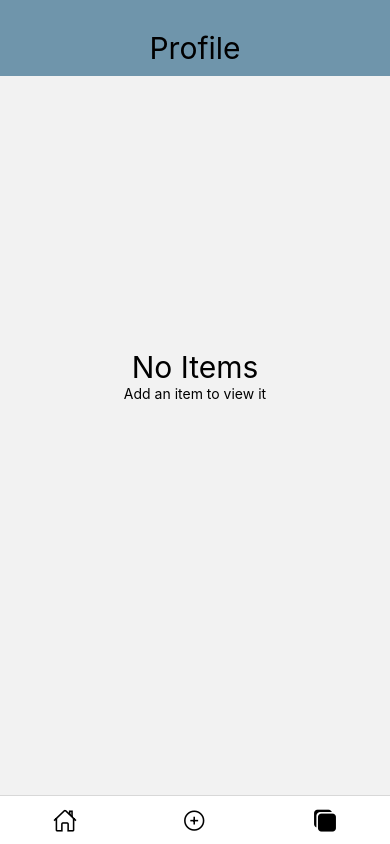
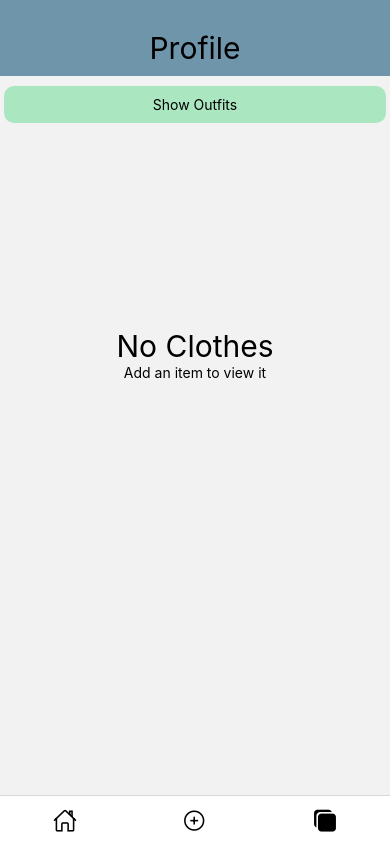
Before and after one commit to yakovdan98/Finspo, a React Native app: screen /Profile in a window 390 px wide. Built offline with nearby package versions, Linux system fonts and the light colour scheme.

Commit message:
updated profile to show empty arrays

```diff
--- a/components/ItemDetails.js
+++ b/components/ItemDetails.js
@@ -7,13 +7,13 @@ const ItemDetails = ({ item }) => {
       <View style={styles.item}>
         <Image source={{ uri: item.image }} resizeMode={'cover'} style={{ width: '100%', height: '100%' }} />
       </View>
-      <Text>{item.description}</Text>
+      <Text style={styles.description}>{item.description}</Text>
     </ View>
   );
 }
 const styles = StyleSheet.create({
   container: {
-    backgroundColor : 'white',
+    backgroundColor: 'white',
     paddingBottom: 20,
     borderRadius: 10,
 
@@ -33,5 +33,10 @@ const styles = StyleSheet.create({
     justifyContent: 'center',
     overflow: 'hidden',
   },
+  description: {
+    fontSize: 20,
+    textAlign: 'center',
+    margin: 10,
+  }
 });
 export default ItemDetails;
--- a/components/ItemList.js
+++ b/components/ItemList.js
@@ -9,19 +9,31 @@ const ItemList = (props) => {
     <Item key={item.id} item={item} />
   );
 
-
+  if (props.list.length === 0) {
+    return (
+      <View style={styles.empty}>
+        <Text style={{ fontSize: 30 }}>No {props.type}</Text>
+        <Text>Add an item to view it</Text>
+      </View>
+    );
+  } else {
     return (
       <View style={styles.container}>
         {list}
       </View>
     );
-
+  }
 }
 
 const styles = StyleSheet.create({
   container: {
     flexDirection: 'row',
     flexWrap: 'wrap',
+  },
+  empty: {
+    paddingTop: "50%",
+    justifyContent: 'center',
+    alignItems: 'center'
   }
 })
 
--- a/components/Profile.js
+++ b/components/Profile.js
@@ -20,7 +20,7 @@ const Profile = () => {
     return (
       <>
         <Header title={selectedItem.name} />
-        <FormButton title="Back" onPress={() => setSelectedItem(null)} />
+        <FormButton style={styles.button} title="Back" onPress={() => setSelectedItem(null)} />
         <View style={{ justifyContent: 'center', alignItems: 'center' }}>
           <ItemDetails item={selectedItem} />
         </View >
@@ -31,19 +31,13 @@ const Profile = () => {
       <SelectedContext.Provider value={{ selectedItem, setSelectedItem }}>
         <Header title='Profile' />
         <ScrollView>
-          {clothes.length === 0 && outfits.length === 0 &&
-            <View style={styles.container}>
-              <Text style={{ fontSize: 30 }}>No Items</Text>
-              <Text>Add an item to view it</Text>
-            </View>
-          }
-          {clothes.length !== 0 && !showOutfits &&
+          {!showOutfits &&
             <>
               <FormButton style={styles.button} onPress={() => setShowOutfits(prev => !prev)} title="Show Outfits"/>
               <ItemList type='Clothes' list={clothes} />
             </>
           }
-          {outfits.length !== 0 && showOutfits&&
+          {showOutfits &&
             <>
               <FormButton style={styles.button} onPress={() => setShowOutfits(prev => !prev)} title="Show Clothes"/>
               <ItemList type='Outfits' list={outfits} />
@@ -57,11 +51,7 @@ const Profile = () => {
 }
 
 const styles = StyleSheet.create({
-  container: {
-    paddingTop: "70%",
-    justifyContent: 'center',
-    alignItems: 'center'
-  },
+
   button: {
     backgroundColor: '#aae6c0',
     padding: 10,
```
